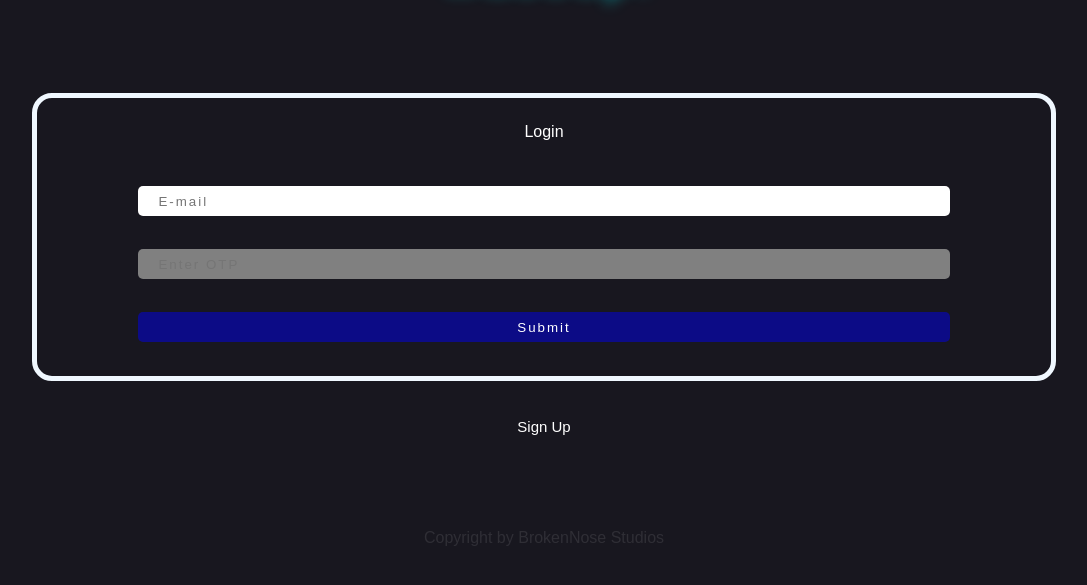
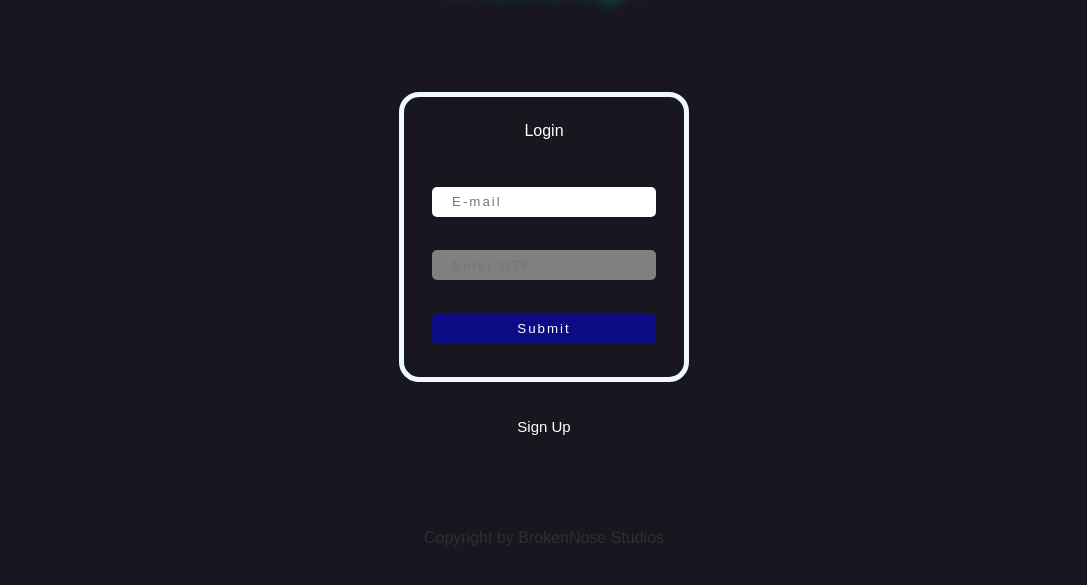
Before and after one commit to vidshetty/wassuppro, a website: page public/index.html in a window 1280 px wide. Shown: the part 111-696 px from the top of the page, without its empty margins (96-1183 px from the left). Drawn offline with nearby package versions, Linux system fonts and the light colour scheme; a web font is replaced by a local one.

Commit message:
dimension correction

```diff
--- a/public/styles.css
+++ b/public/styles.css
@@ -62,8 +62,8 @@ body{
 .formcontainer{
     display: flex;
     flex-direction: column;
-    width: 80%;
-    height: 60%;
+    width: 290px;
+    height: 290px;
     border: 5px solid aliceblue;
     border-radius: 20px;
 }
```
